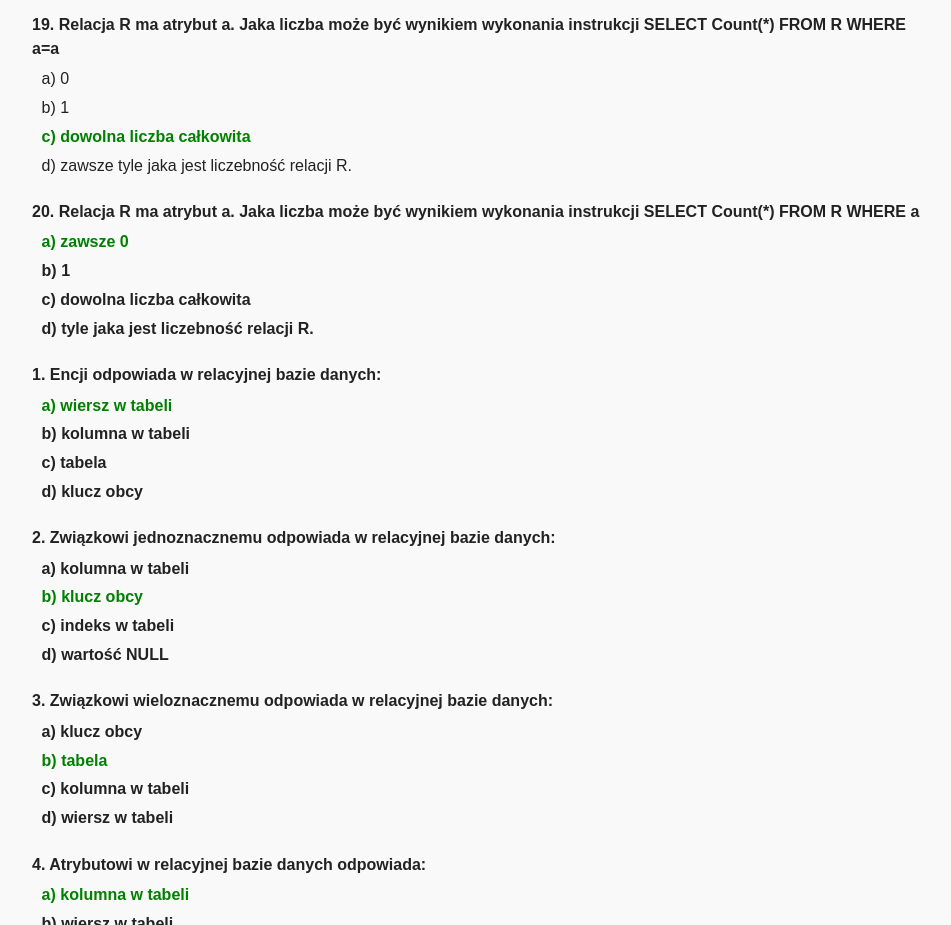
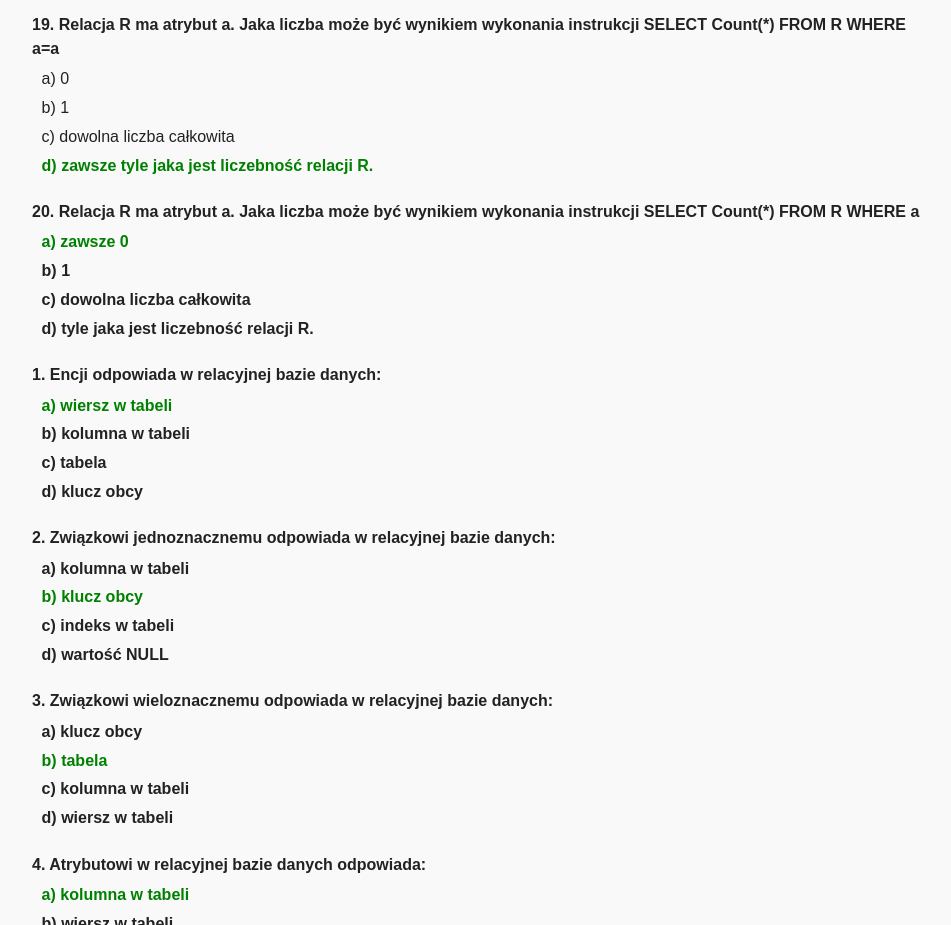
Before and after one commit to s30109/cosik, a plain HTML site: page index.html in a window 1280 px wide. Shown: the part 2840-3765 px from the top of the page, without its empty margins (158-1109 px from the left). Drawn offline with Linux system fonts and the light colour scheme.

Commit message:
Update index.html

```diff
--- a/index.html
+++ b/index.html
@@ -178,8 +178,8 @@
 <ul class="answers">
   <li>a) 0</li>
   <li>b) 1</li>
-  <li class="correct">c) dowolna liczba całkowita</li>
-  <li>d) zawsze tyle jaka jest liczebność relacji R.</li>
+  <li>c) dowolna liczba całkowita</li>
+  <li class="correct">d) zawsze tyle jaka jest liczebność relacji R.</li>
 </ul>
 
 <div class="question">20. Relacja R ma atrybut a. Jaka liczba może być wynikiem wykonania instrukcji SELECT Count(*) FROM R WHERE a<a</div>
```
